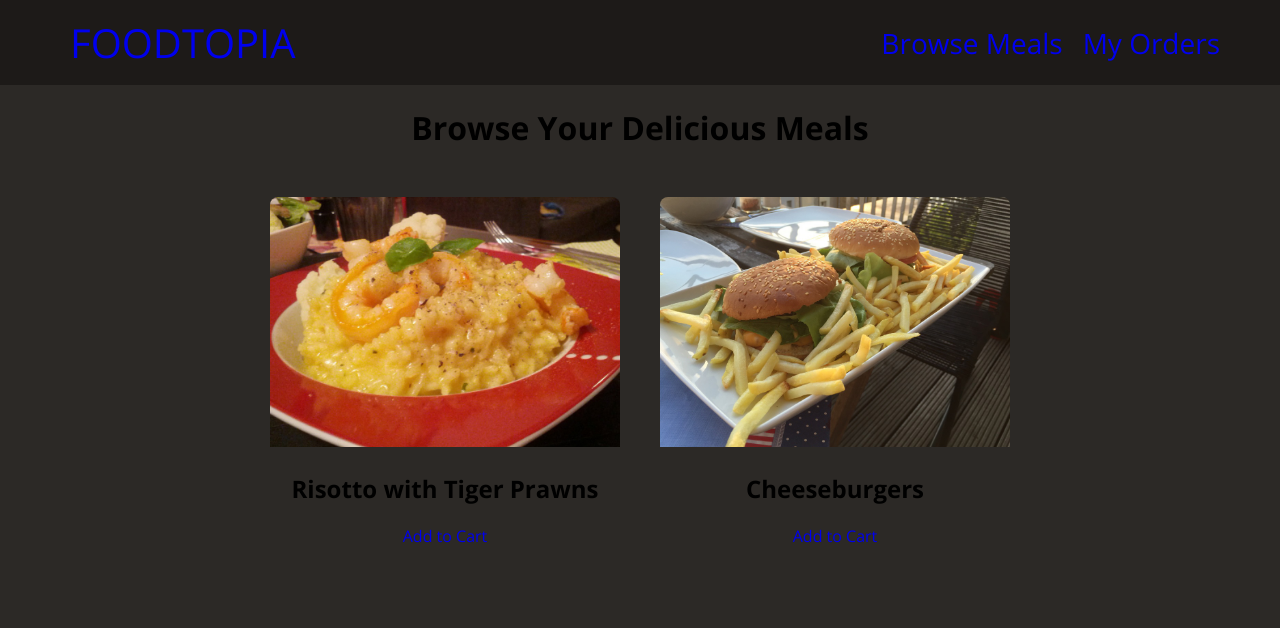
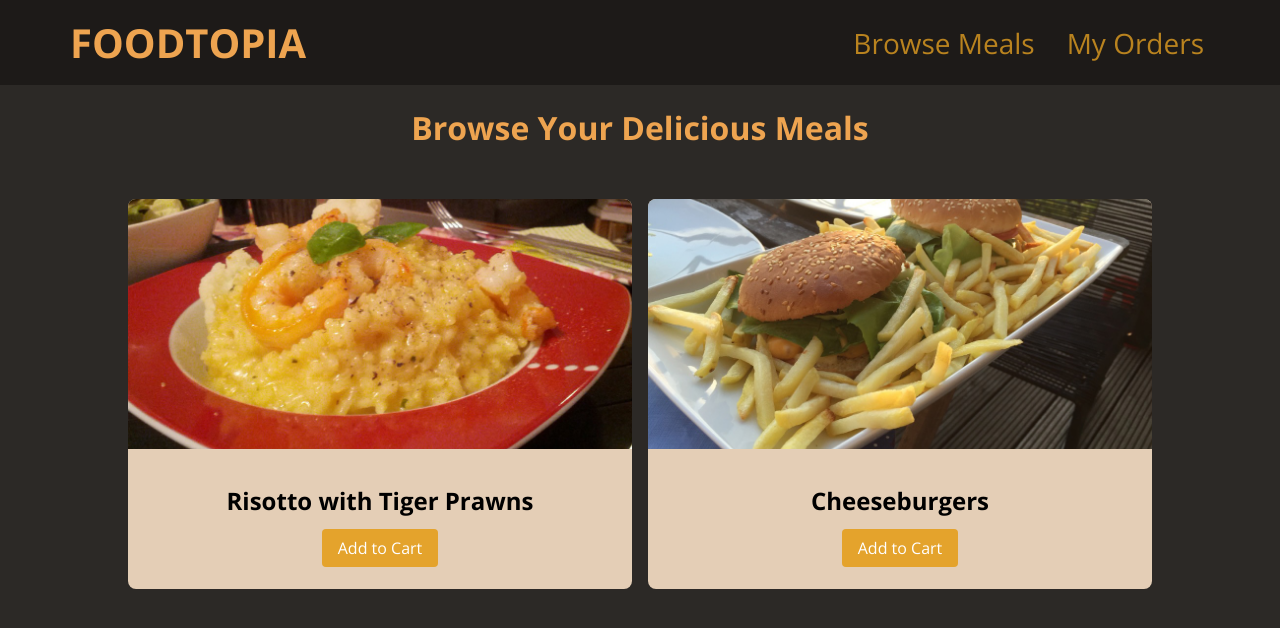
Before and after one commit to michaelhsia/FOOTOPIA, a plain HTML site: page index.html in a window 1280 px wide. Drawn offline with nearby package versions, Linux system fonts and the light colour scheme.

Commit message:
finished styling

```diff
--- a/index.html
+++ b/index.html
@@ -25,22 +25,24 @@
     </header>
     <main>
       <h1>Browse Your Delicious Meals</h1>
-      <ul id="meals-card">
+      <section id="meals-card">
+        <ul>
           <li class="meal">
             <img src="/images/risotto.jpg" alt="Risotto with Tiger Prawns" />
             <div>
               <h2>Risotto with Tiger Prawns</h2>
-            <a href="#">Add to Cart</a>
+              <a href="#" class="btn">Add to Cart</a>
             </div>
           </li>
           <li class="meal">
             <img src="/images/cheeseburgers.jpg" alt="Cheeseburgers" />
             <div>
               <h2>Cheeseburgers</h2>
-            <a href="#">Add to Cart</a>
+              <a href="#" class="btn">Add to Cart</a>
             </div>
           </li>
         </ul>
+      </section>
     </main>
   </body>
 </html>
--- a/style.css
+++ b/style.css
@@ -24,7 +24,9 @@ header {
 
 #page-logo a {
   font-size: 40px;
+  font-weight: bold;
   padding: 10px;
+  color: rgb(238, 164, 80);
 }
 
 header nav ul {
@@ -33,24 +35,47 @@ header nav ul {
 }
 
 header nav li {
-  margin-left: 20px;
+  margin: 0 16px;
+}
+
+header nav a {
+  color: rgb(185, 131, 31);
+}
+
+header nav a:hover {
+  color: rgb(228, 163, 44);
 }
 
 main h1 {
+  color: rgb(238, 164, 80);
   text-align: center;
-  margin-bottom: 48px;
 }
 
 #meals-card {
-  display: flex;
-  justify-content: center;
+  width: 80%;
+  margin: 50px auto;
+}
+
+#meals-card ul {
+  display: grid;
+  grid-template-columns: 1fr 1fr;
+  gap: 16px;
 }
 
 .meal {
-  margin: 0 20px;
-  width: 350px;
   border-radius: 8px;
   overflow: hidden;
+  background-color: rgb(228, 206, 182);
+}
+
+.meal div {
+  text-align: center;
+  padding: 30px 10px;
+}
+
+.meal h2 {
+  margin: 0;
+  margin-bottom: 20px;
 }
 
 .meal img {
@@ -59,6 +84,13 @@ main h1 {
   object-fit: cover;
 }
 
-.meal div {
-  text-align: center;
+.btn {
+  color: white;
+  background-color: rgb(228, 163, 44);
+  border-radius: 4px;
+  padding: 8px 16px;
 }
+
+.btn:hover {
+  background-color: rgb(221, 134, 34);
+}
```
Lines whose indentation alone changed are shown as unchanged.
